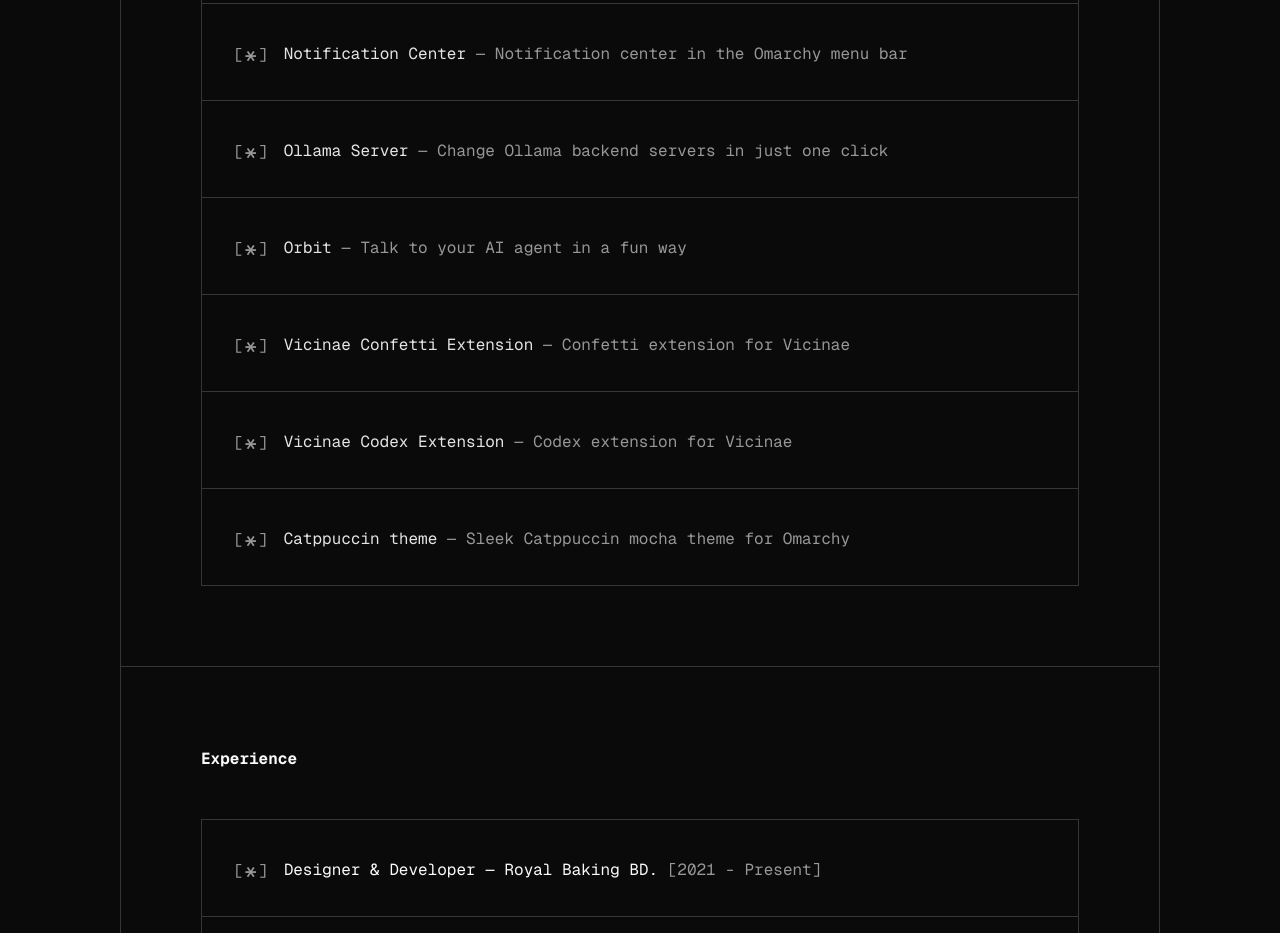
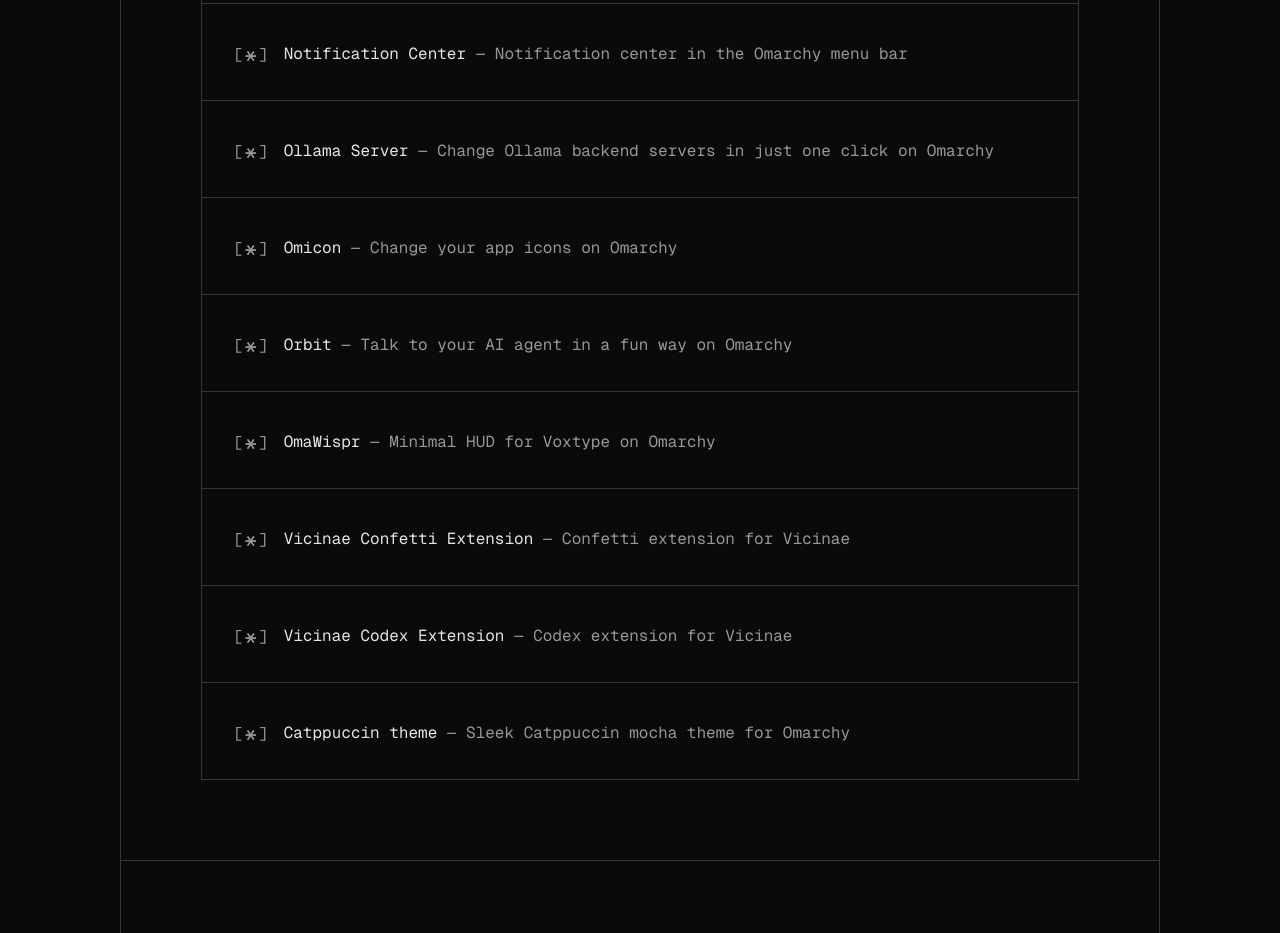
Before and after one commit to ESHAYAT102/portfolio, a React (Vite) app: page / in a window 1280 px wide. Shown: the part 3580-4513 px from the top of the page. Built offline with nearby package versions, Linux system fonts and the light colour scheme; no server answers.

Commit message:
Update OpenSource.tsx

```diff
--- a/src/sections/OpenSource.tsx
+++ b/src/sections/OpenSource.tsx
@@ -17,13 +17,23 @@ export default function OpenSource() {
     },
     {
       name: "Ollama Server",
-      description: "Change Ollama backend servers in just one click",
+      description: "Change Ollama backend servers in just one click on Omarchy",
       link: "https://github.com/ESHAYAT102/ollama-omarchy-plugin",
     },
     {
+      name: "Omicon",
+      description: "Change your app icons on Omarchy",
+      link: "https://github.com/ESHAYAT102/omicon-omarchy-plugin",
+    },
+    {
       name: "Orbit",
-      description: "Talk to your AI agent in a fun way",
+      description: "Talk to your AI agent in a fun way on Omarchy",
       link: "https://github.com/ESHAYAT102/orbit-omarchy-plugin",
+    },
+    {
+      name: "OmaWispr",
+      description: "Minimal HUD for Voxtype on Omarchy",
+      link: "https://github.com/ESHAYAT102/omawispr-omarchy-plugin",
     },
     {
       name: "Vicinae Confetti Extension",
```
